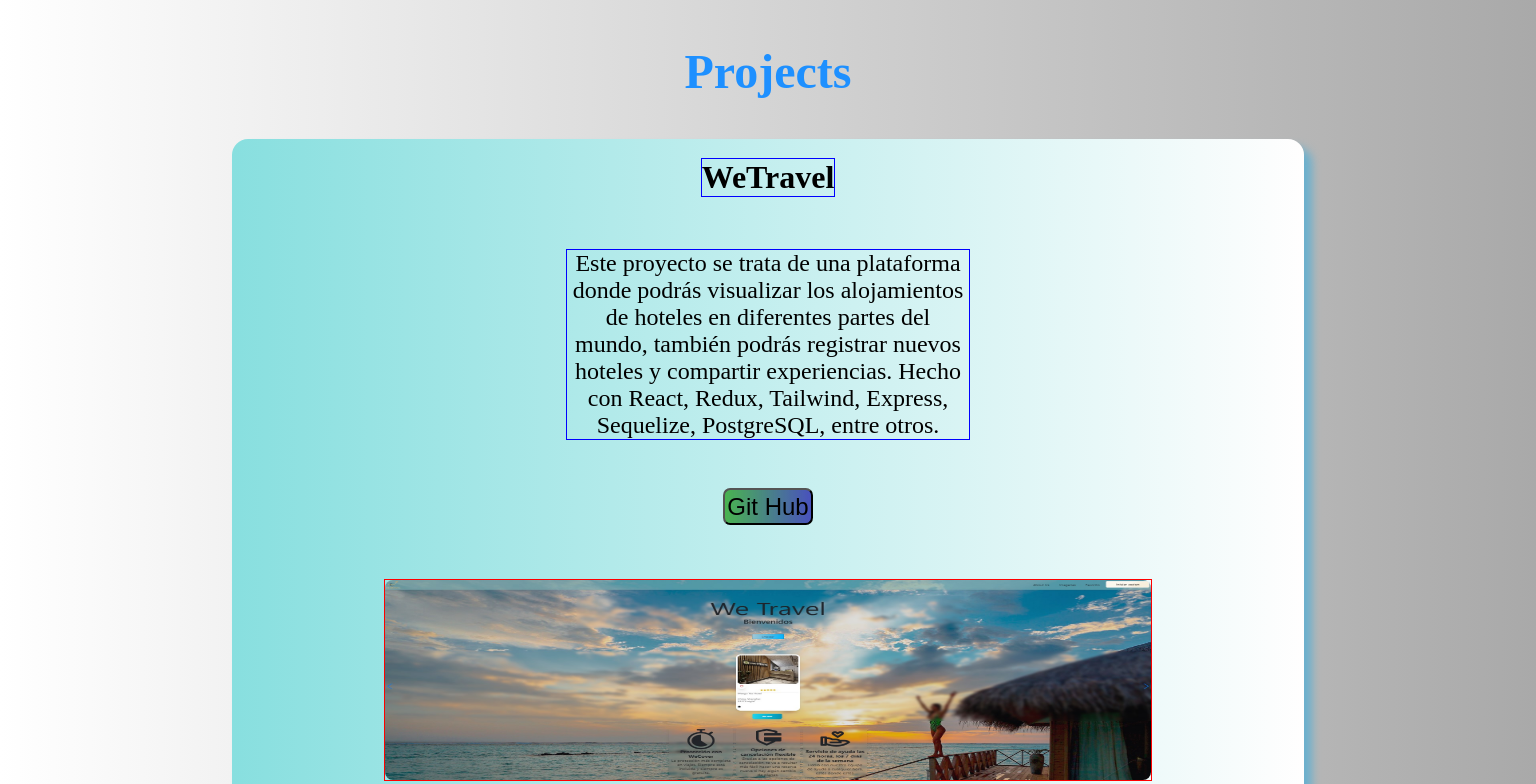
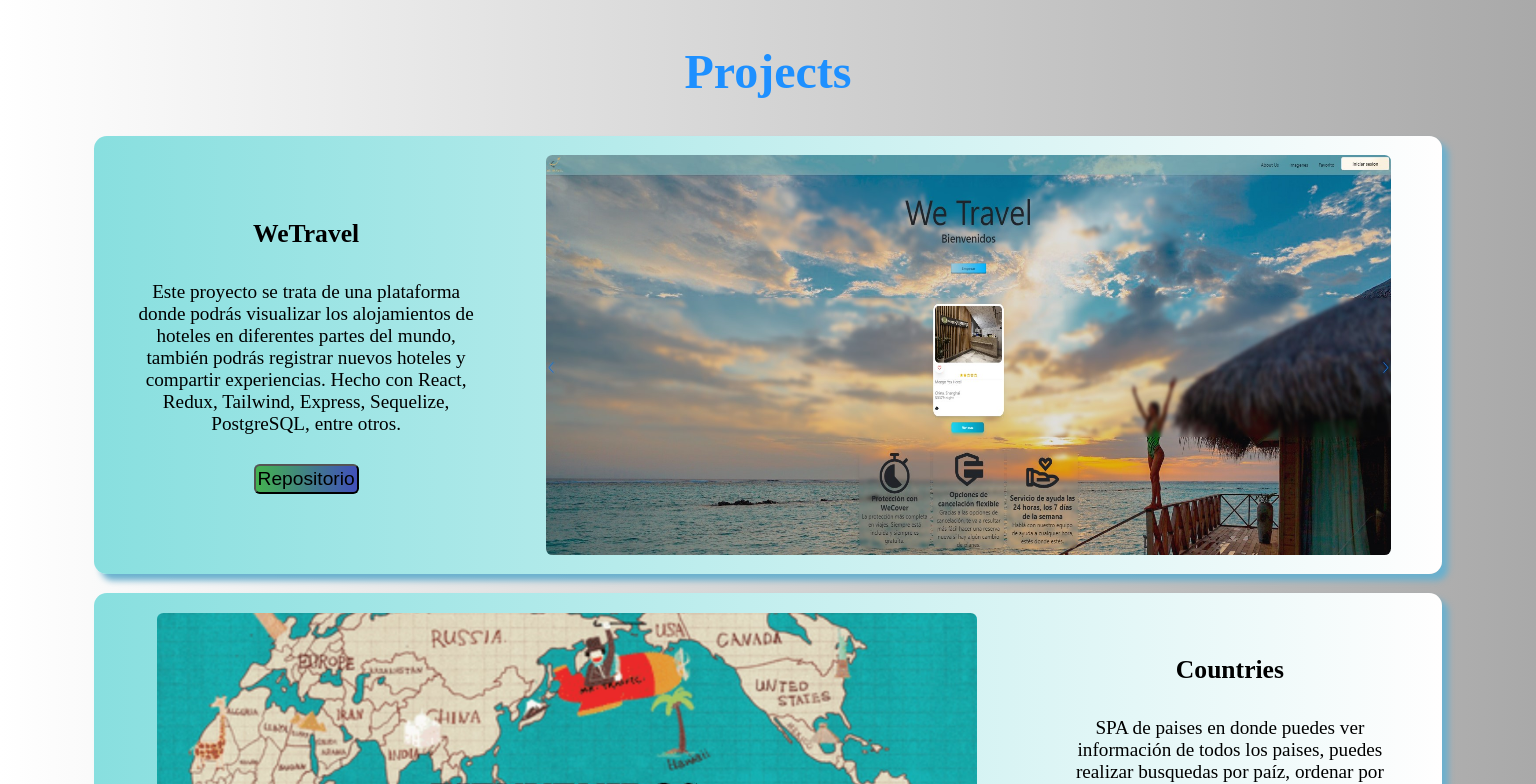
Before and after one commit to Cemb93/cemb-dev, a React (Create React App) app: page / in a window 1536 px wide. Shown: the part 1800-2584 px from the top of the page. Built offline with nearby package versions, Linux system fonts and the light colour scheme.

Commit message:
component project responsive

```diff
--- a/src/components/Projects/InfoProjects.tsx
+++ b/src/components/Projects/InfoProjects.tsx
@@ -10,7 +10,7 @@ export const InfoProjects = (
         <p>{description}</p>
         <a href={urlGit} >
           <div>
-            <button>Git Hub</button>
+            <button>Repositorio</button>
           </div>
         </a>
       </div>
--- a/src/styles/components/Projects/_ImgProject.scss
+++ b/src/styles/components/Projects/_ImgProject.scss
@@ -8,13 +8,11 @@
   justify-content: center;
   align-items: center;
   width: 30em;
-  // border: solid 1px red;
   &__description {
     display: flex;
     flex-direction: column;
     justify-content: center;
     align-items: center;
-    // border: solid 1px red;
     h2 {
       font-size: 2em;
       margin: 0.5em;
@@ -24,7 +22,6 @@
       justify-content: center;
       align-self: center;
       font-size: 1.5em;
-      // margin: 0.5em;
       margin: 2em;
       text-align: center;
     }
@@ -45,17 +42,12 @@
 //* ---------- TABLET 768PX ----------
 @media (min-width: 768px) {
   .InfoProjects {
-    // border: solid 1px blue;
-    // padding: 1.5em 14.5em 0.5em;
     &__description {
-      // border: solid 1px blue;
       h2 {
-        border: solid 1px blue;
         margin: 0.5em 0 0.5em;
       }
       p {
-        border: solid 1px blue;
-        margin: 1.5em;
+        margin: 1em;
       }
     }
   }
@@ -64,21 +56,26 @@
 /*//* --------- ImgProjects ---------- */
 //? IMAGEN RESPONSIVE
 .projects_img {
-  // background-color: yellow;
-  border: solid 1px red;
   display: flex;
   justify-content: center;
   width: 50vw;//* View Width --> Da el 70% del ancho de la pantalla, sin importar la pantalla
-  // width: 100vw;//* View Width --> Da el 70% del ancho de la pantalla, sin importar la pantalla
   max-width: 1000px;//* Max tamañp de ancho
   min-width: 320px;//* Min tamaño de ancho
-  // margin: 2.5em;
-  // margin: 0 5.5em;
   margin: 1.5em 5.5em;
   img {
-    // width: 100%;//* Este va a ser el 100% de los 75vw y estará entre "max-width" y "min-width"
     width: 120%;//* Este va a ser el 100% de los 75vw y estará entre "max-width" y "min-width"
     border-radius: 0.5em;
     height: 25vh;
   }
 }
+
+//* ---------- TABLET 1180PX ----------
+@media (min-width: 1180px) {
+  .projects_img {
+    img {
+      width: 110%;//* Este va a ser el 100% de los 75vw y estará entre "max-width" y "min-width"
+      border-radius: 0.5em;
+      height: 50vh;
+    }
+  }
+}
--- a/src/styles/components/Projects/_Projects.scss
+++ b/src/styles/components/Projects/_Projects.scss
@@ -6,10 +6,7 @@
   @include mixinfunc.flex-box(column);
   justify-content: center;
   align-items: center;
-  // padding: 1.5rem;
-  // padding: 5em 14.5em;
   padding: 2em 14.5em 0.5em;
-  // border: solid 1px red;
   h1 {
     font-size: 3em;
     margin: 0.5em;
@@ -18,10 +15,7 @@
   &__each {
     @include mixinfunc.flex-box(row);
     flex-wrap: wrap;
-    // margin: 1.5em;
     margin: 1em 0 1.5em;
-    // padding: 0 -50em;
-    // border: solid 1px gray;
     background: linear-gradient(to right, rgb(136, 223, 223), rgb(255, 254, 254));
     gap: 15px;
     text-align: center;
@@ -31,10 +25,8 @@
 //* ---------- TABLET 768PX ----------
 @media (min-width: 500px) {
   .projects {
-    // border: solid 1px blue;
     padding: 1.5em 14.5em 0.5em;
     &__each {
-      // border: solid 1px blue;
       text-align: center;
       justify-content: center;
       border-radius: 1em;
@@ -42,3 +34,27 @@
     }
   }
 }
+
+//* ---------- TABLET 1180PX ----------
+@media (min-width: 1180px) {
+  .projects {
+    &__each {
+      padding: 0 0.6em;
+      font-size: 0.8em;
+      @include mixinfunc.flex-box(row);
+      flex-wrap: nowrap;
+    }
+  }
+}
+
+//* ---------- TABLET 1440PX ----------
+@media (min-width: 1440px) {
+  .projects {
+    &__each {
+      padding: 0 1.5em;
+      font-size: 0.8em;
+      @include mixinfunc.flex-box(row);
+      flex-wrap: nowrap;
+    }
+  }
+}
```
